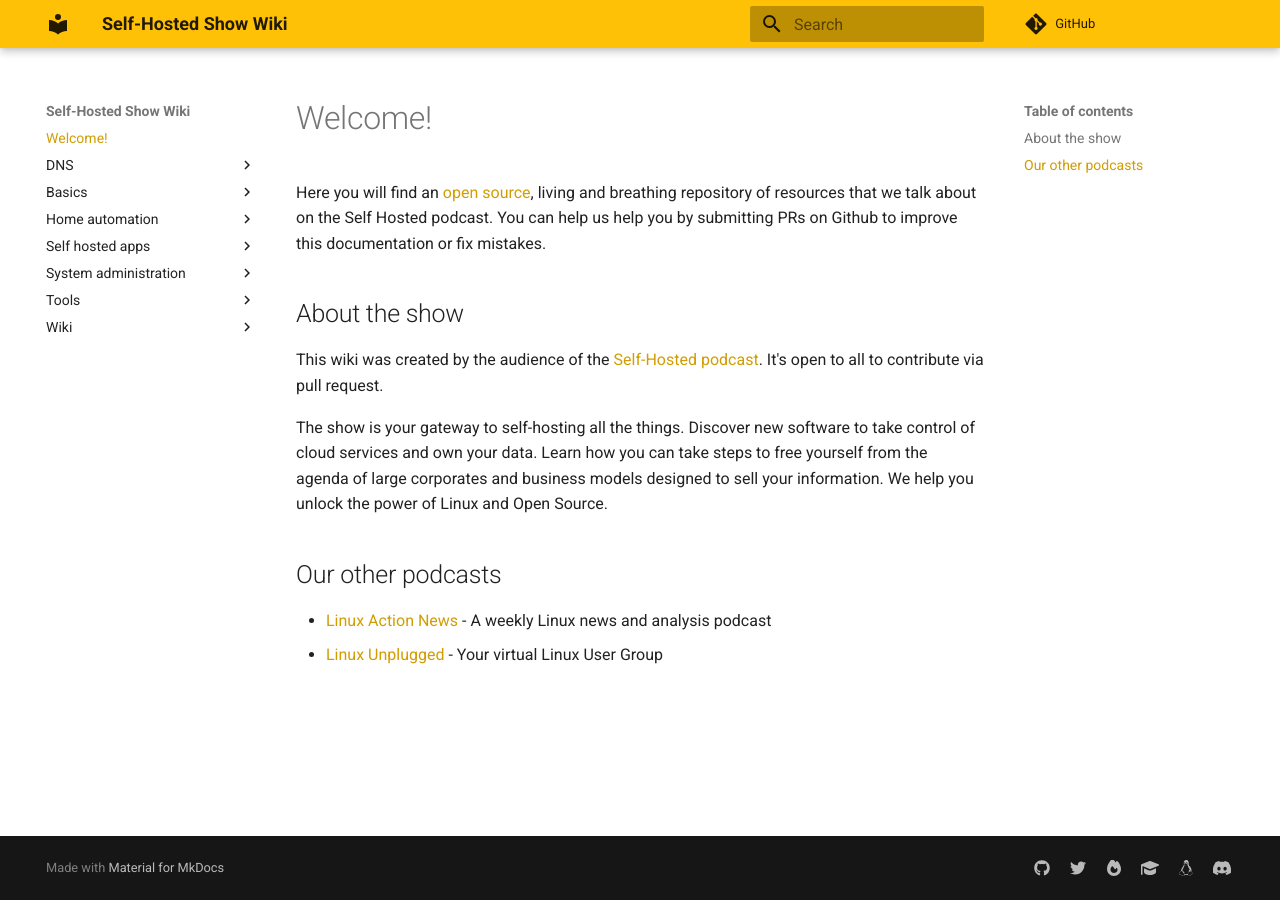
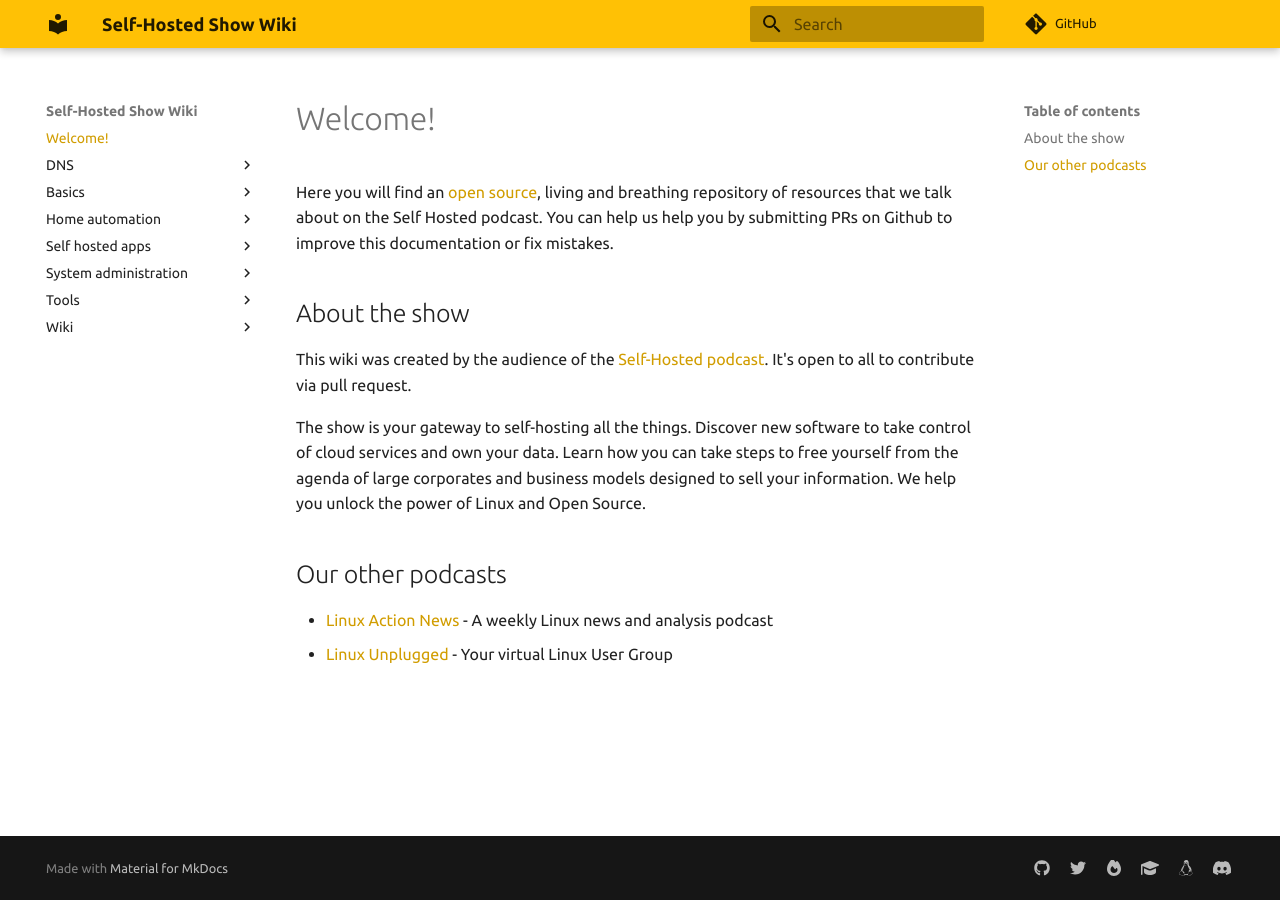
Before and after one commit to selfhostedshow/wiki, an MkDocs documentation site: the page built from docs/index.md, in a window 1280 px wide. Built offline with MkDocs 1.6.1 and Material for MkDocs 9.7.7, drawn with Linux system fonts in a browser that asks for light colours; comment, search, counter and statistics services are not loaded.

Commit message:
Fix font options for theme
Regular and monospace fonts have to specified in the font record (as
opposed to palette).

```diff
--- a/mkdocs.yml
+++ b/mkdocs.yml
@@ -3,11 +3,12 @@ site_url: https://wiki.selfhosted.show
 repo_url: https://github.com/selfhostedshow/wiki
 theme:
   name: 'material'
+  font:
+    text: 'Ubuntu'
+    code: 'Ubuntu Mono'
   palette:
     primary: 'amber'
     accent: 'orange'
-    text: 'Ubuntu'
-    code: 'Ubuntu Mono'
 extra:
   social:
     - icon: 'fontawesome/brands/github'
```
